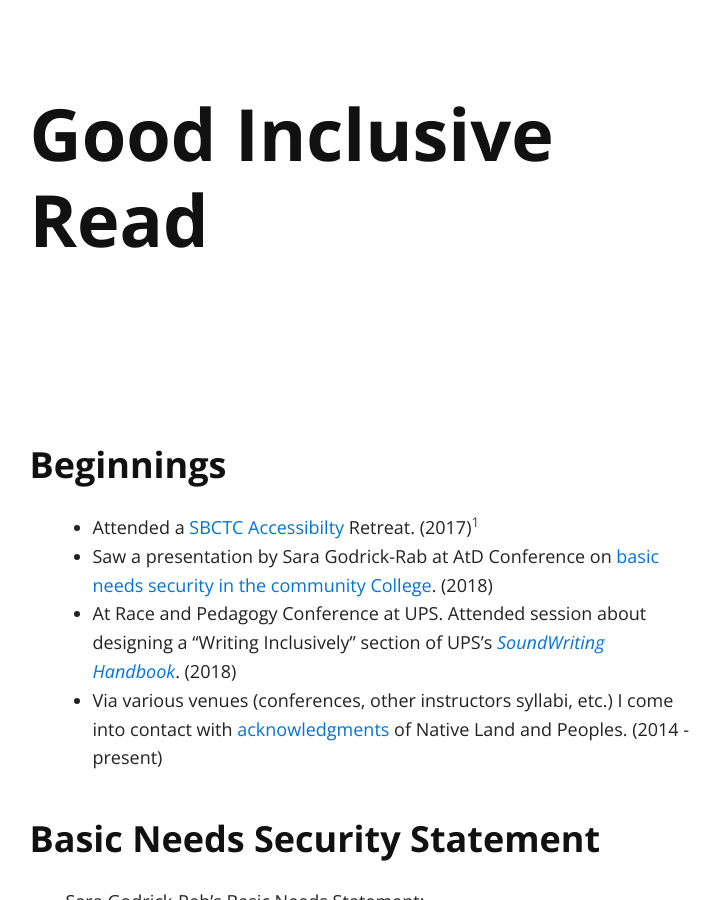
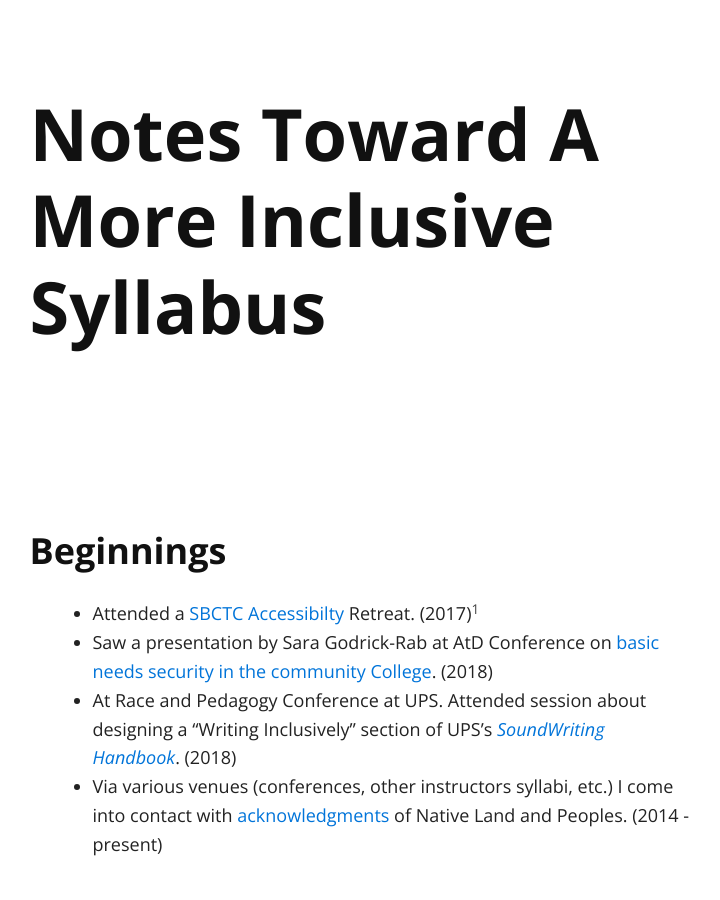
Before and after one commit to jloan/inclusive_syllabi, a Jekyll site: the page built from index.md, in a window 1280 px wide and 900 px high. Shown: the whole window, without its empty margins (262-982 px from the left). Built offline with Jekyll 4.4.1, drawn with Linux system fonts in a browser that asks for light colours; nearby versions of some CDN libraries; our own code applies the rules of GitHub Pages for plain Markdown files.

Commit message:
Update _config.yml

```diff
--- a/_config.yml
+++ b/_config.yml
@@ -1,8 +1,8 @@
 # Site settings
 title: Notes Toward A More Inclusive Syllabus
-tag_text: Good Inclusive Read
+tag_text: Notes Toward A More Inclusive Syllabus
 description: Overview of rethinking my syllabus.
-url: "http://127.0.0.1:4000"
+url: "https://jloan.github.io/inclusive_syllabi/"
 baseurl: ""
 
 font-awesome-include: true # make this false if you don't need font-awesome
```
